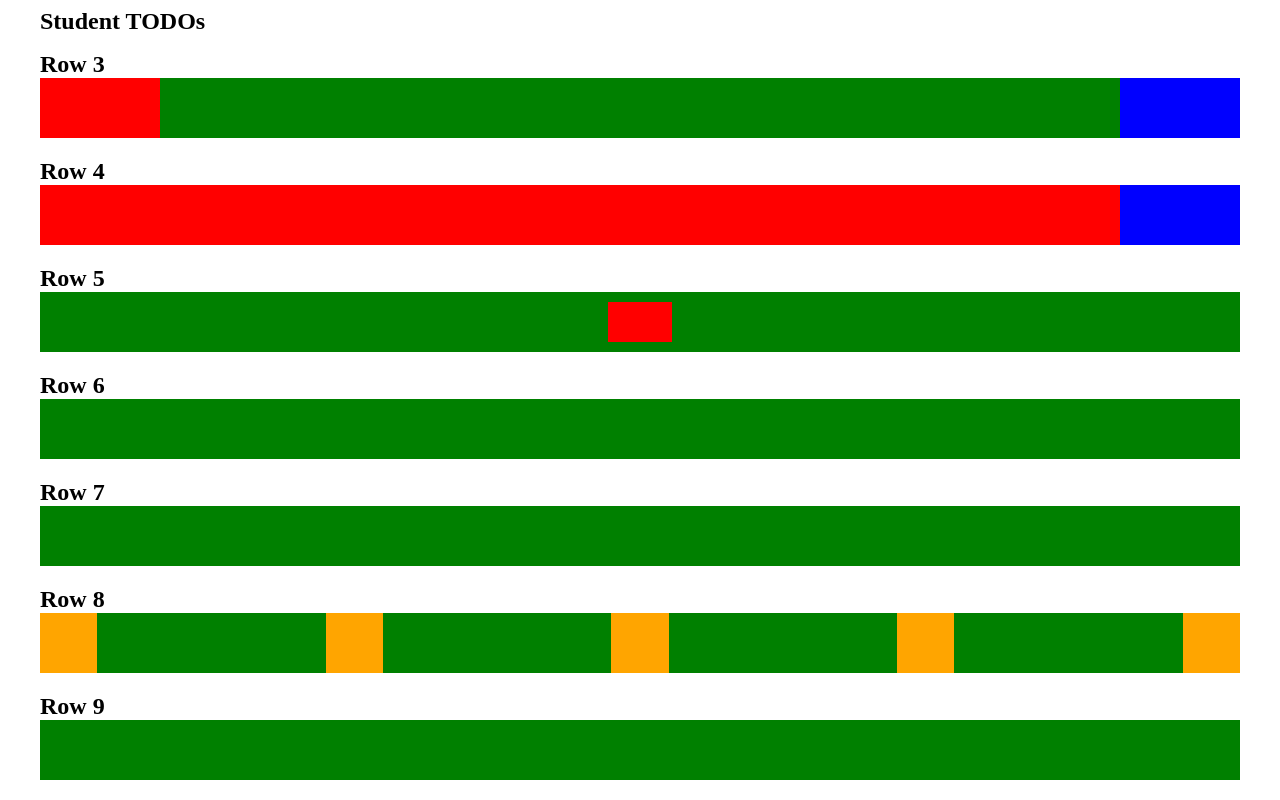
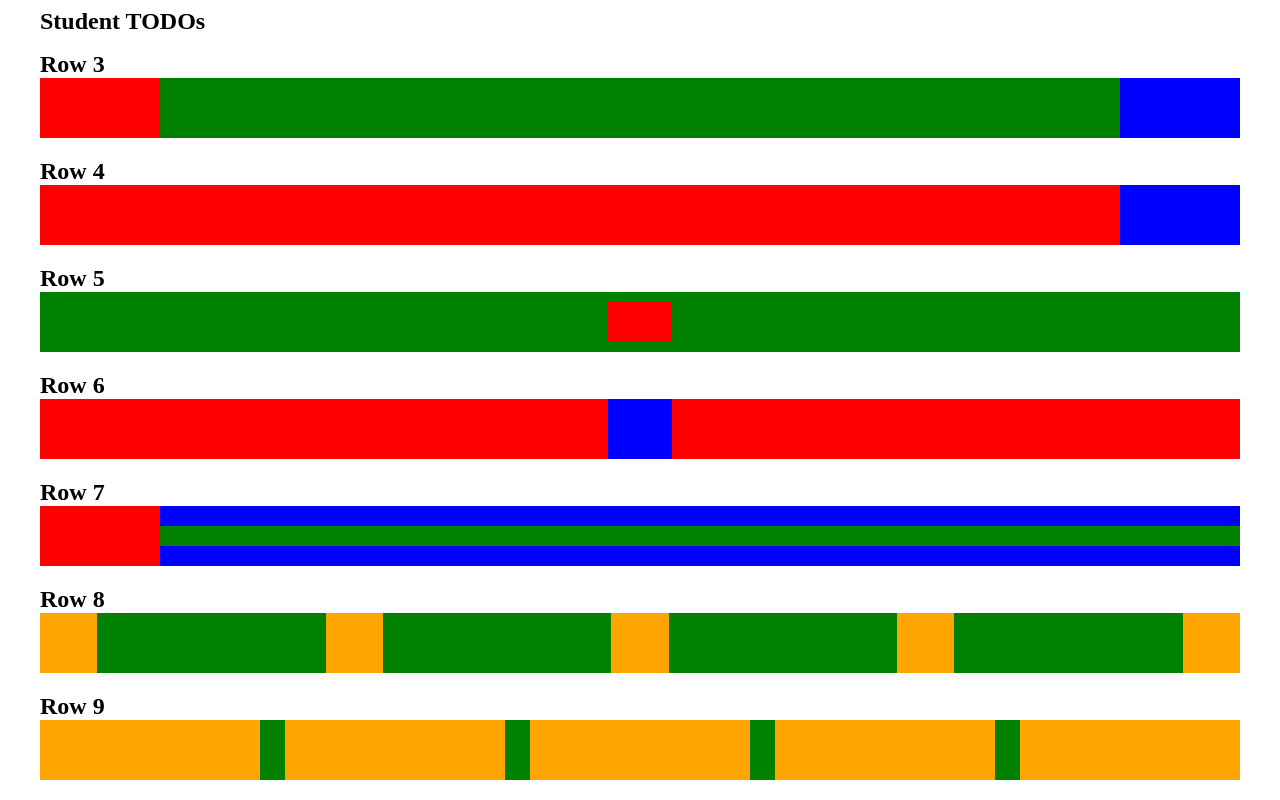
Before and after one commit to dikend1/frontend, a plain HTML site: page index.html in a window 1280 px wide. Shown: the part 312-1112 px from the top of the page. Drawn offline with Linux system fonts and the light colour scheme.

Commit message:
added new css

```diff
--- a/index.css
+++ b/index.css
@@ -91,9 +91,36 @@ p {
 }
 
 .wrapper-6 div{
+   flex: 9;
+   background-color: red;
+}
+
+.wrapper-6 div:nth-child(2){
+   background-color: blue;
+   flex:1;
+}
+
+.wrapper-7 div{
+  background-color: red;
+  flex:1;
+}
+.wrapper-7 div:nth-child(2){
+  background-color: green;
+  flex-direction: column;
+  flex:9;
+
+}
+.wrapper-7-child div{
+  background-color: blue;
+  flex:9;
 
 }
 
-.wrapper-6 div:nth-child(odd){
+.wrapper-9 div{
+  flex: 1;
+}
 
+.wrapper-9 div:nth-child(odd){
+  background-color: orange;
+  flex:9;
 }
--- a/index.html
+++ b/index.html
@@ -43,7 +43,13 @@
         <div class=""></div>
     </div>
     <p>Row 7</p>
-    <div class="wrapper">
+    <div class="wrapper wrapper-7">
+      <div class=""></div>
+      <div class=" wrapper wrapper-7-child">
+        <div class=""></div>
+        <div class=""></div>
+        <div class=""></div>
+      </div>
     </div>
     <p>Row 8</p>
     <div class="wrapper wrapper-8">
@@ -58,7 +64,16 @@
         <div></div>
     </div>
     <p>Row 9</p>
-    <div class="wrapper">
+    <div class="wrapper wrapper-9">
+      <div class=""></div>
+      <div class=""></div>
+      <div class=""></div>
+      <div class=""></div>
+      <div class=""></div>
+      <div class=""></div>
+      <div class=""></div>
+      <div class=""></div>
+      <div class=""></div>
     </div>
   </body>
 </html>
```
